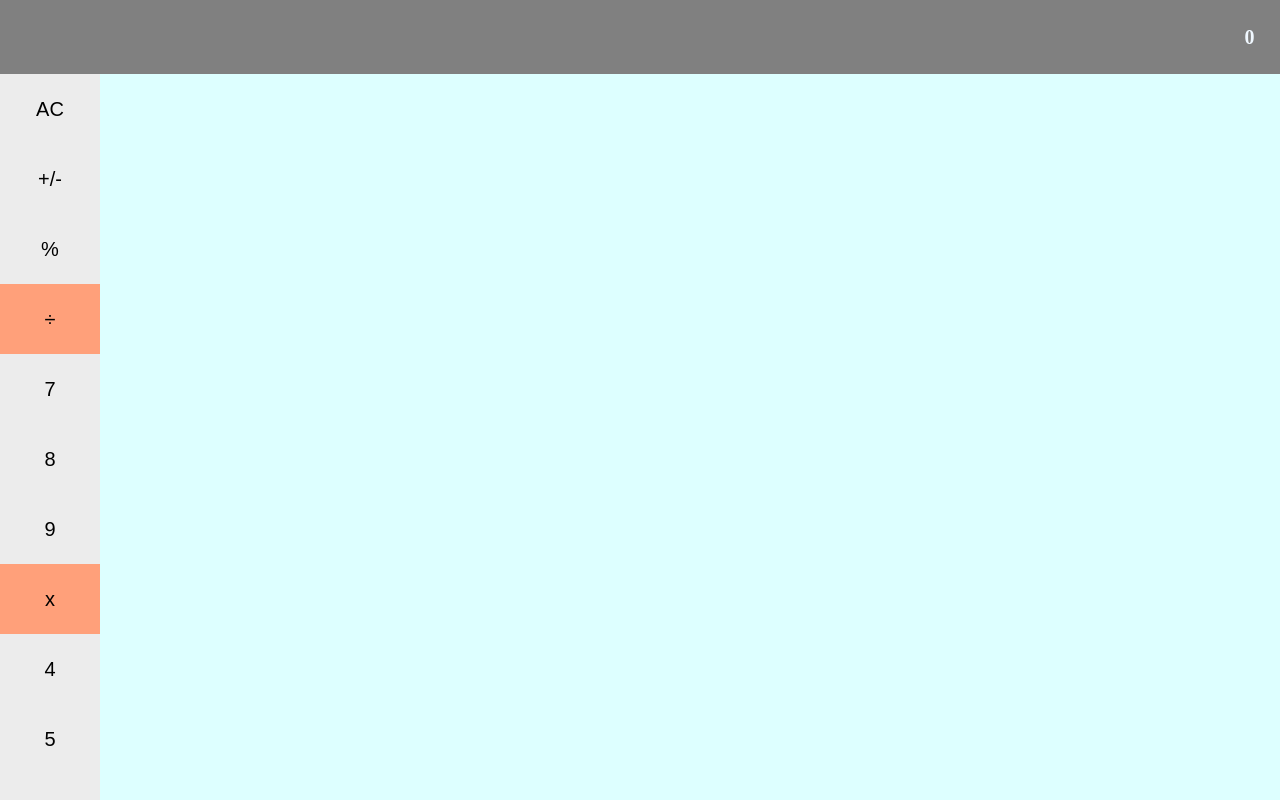
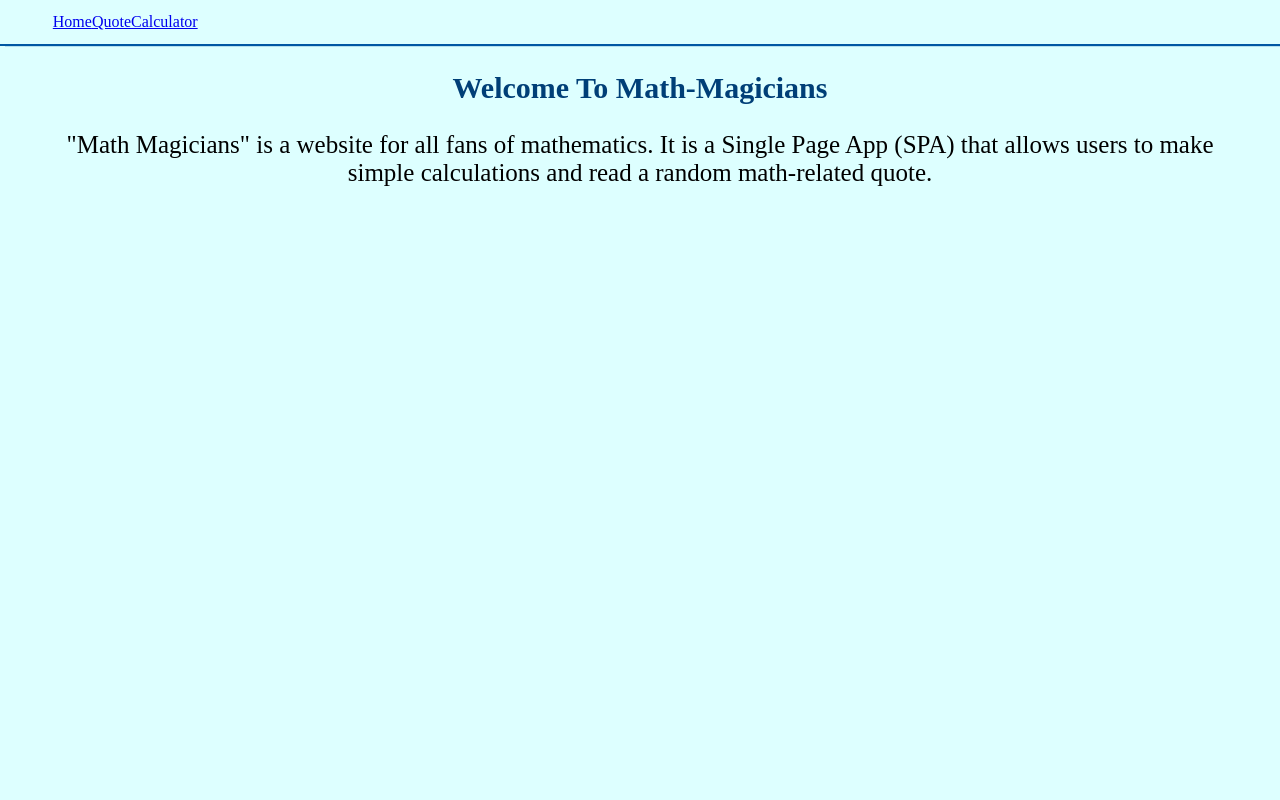
Before and after one commit to Bishoy-Samwel/math-magicians, a React (Create React App) app: page / in a window 1280 px wide. Shown: the top 800 px of the page. Built offline with nearby package versions, Linux system fonts and the light colour scheme.

Commit message:
Add routes

```diff
--- a/src/components/Container.js
+++ b/src/components/Container.js
@@ -1,7 +1,13 @@
 import React, { useState } from 'react';
-import Result from './Result';
+import {
+  Switch,
+  Route,
+} from 'react-router-dom';
 import calculate from '../logic/calculate';
-import Buttons from './Buttons';
+import Calculator from './Calculator';
+import Navbar from './Navbar';
+import Quote from './Quote';
+import Home from './Home';
 
 export default function Container() {
   const [dataObj, setDataObj] = useState({
@@ -14,10 +20,25 @@ export default function Container() {
   };
 
   const { total, next, operation } = dataObj;
+  const result = next || operation || total || '0';
   return (
-    <div className="container">
-      <Result result={next || operation || total || '0'} />
-      <Buttons handleClick={handleClick} />
-    </div>
+    <>
+      <Navbar />
+      <Switch>
+        <Route exact path="/">
+          <Home />
+        </Route>
+        <Route path="/quote">
+          <Quote />
+        </Route>
+        <Route path="/calc">
+          <Calculator
+            result={result}
+            handleClick={handleClick}
+          />
+        </Route>
+      </Switch>
+
+    </>
   );
 }
```
